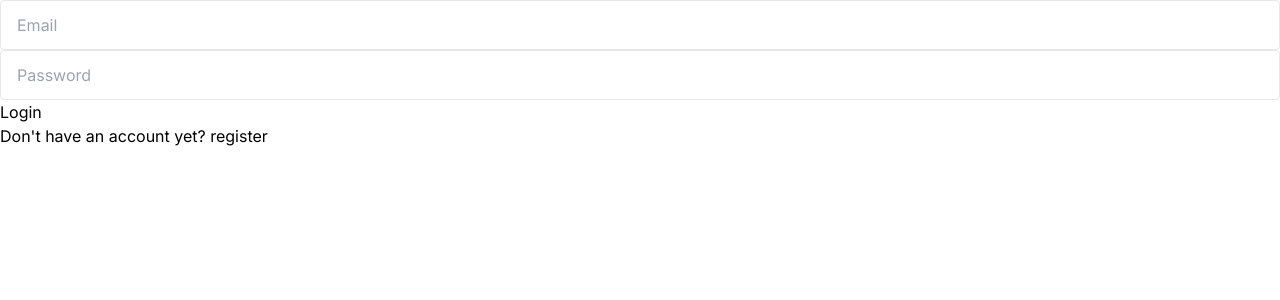
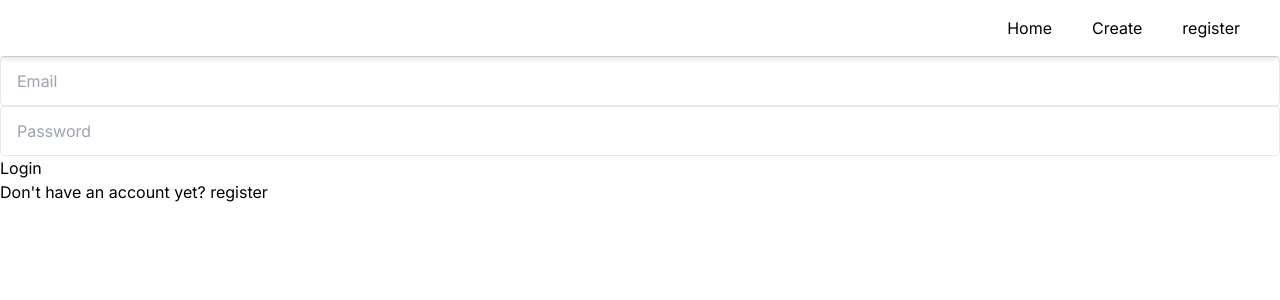
Before and after one commit to anaysharma/nextjsblogapp, a Next.js app: page /login in a window 1280 px wide. Shown: the top 300 px of the page. Built offline with nearby package versions, Linux system fonts and the light colour scheme; no server answers.

Commit message:
add navbar

```diff
--- /dev/null
+++ b/app/actions/getCurrentUser.ts
@@ -0,0 +1,34 @@
+import { getServerSession } from "next-auth";
+import { authOptions } from "../api/auth/[...nextauth]/route";
+import prisma from "../lib/prismadb"
+
+export async function getSession() {
+  return await getServerSession(authOptions)
+}
+
+export default async function getCurrentUser() {
+  try {
+    const session = await getSession();
+
+    if (!session?.user?.email) return null;
+
+    const currentUser = await prisma.user.findUnique({
+      where: {
+        email: session.user.email as string
+      }
+    })
+
+    if (!currentUser) return null;
+
+    return {
+      ...currentUser,
+      createdAt: currentUser.createdAt.toISOString(),
+      updatedAt: currentUser.updatedAt.toISOString(),
+      emailVerified: currentUser.emailVerified?.toISOString() || null,
+    }
+
+  } catch (error) {
+    console.error(error);
+    return null;
+  }
+}
--- a/app/layout.tsx
+++ b/app/layout.tsx
@@ -1,21 +1,27 @@
-import './globals.css'
-import { Inter } from 'next/font/google'
+import Navbar from '@/components/navbar/Navbar';
+import './globals.css';
+import { Inter } from 'next/font/google';
+import getCurrentUser from './actions/getCurrentUser';
 
-const inter = Inter({ subsets: ['latin'] })
+const inter = Inter({ subsets: ['latin'] });
 
 export const metadata = {
 	title: 'Create Next App',
 	description: 'Generated by create next app',
-}
+};
 
-export default function RootLayout({
+export default async function RootLayout({
 	children,
 }: {
-  children: React.ReactNode
+	children: React.ReactNode;
 }) {
+	const currentUser = await getCurrentUser();
 	return (
 		<html lang="en">
-      <body className={inter.className}>{children}</body>
+			<body className={inter.className + ' pt-14'}>
+				{children}
+				<Navbar currentUser={currentUser} />
+			</body>
 		</html>
-  )
+	);
 }
--- /dev/null
+++ b/components/navbar/Navbar.tsx
@@ -0,0 +1,31 @@
+'use client';
+
+import { SafeUser } from '@/types';
+import { signOut } from 'next-auth/react';
+import Link from 'next/link';
+
+interface UserMenuProps {
+	currentUser: SafeUser | null;
+}
+
+export default function Navbar({ currentUser }: UserMenuProps) {
+	return (
+		<header className="fixed top-0 h-14 shadow-md w-screen bg-white">
+			<nav className="flex justify-between w-full h-full items-center px-10">
+				<div className="flex flex-col justify-center">
+					<div className="capitalize font-medium">{currentUser?.name}</div>
+					<span className="text-xs text-gray-500">{currentUser?.email}</span>
+				</div>
+				<div className="flex gap-10">
+					<Link href="/">Home</Link>
+					<Link href="/create">Create</Link>
+					{currentUser ? (
+						<button onClick={() => signOut()}>sign out</button>
+					) : (
+						<Link href="/register">register</Link>
+					)}
+				</div>
+			</nav>
+		</header>
+	);
+}
```
Also changed, not shown: types/index.ts (added). Lines whose indentation alone changed are shown as unchanged.
